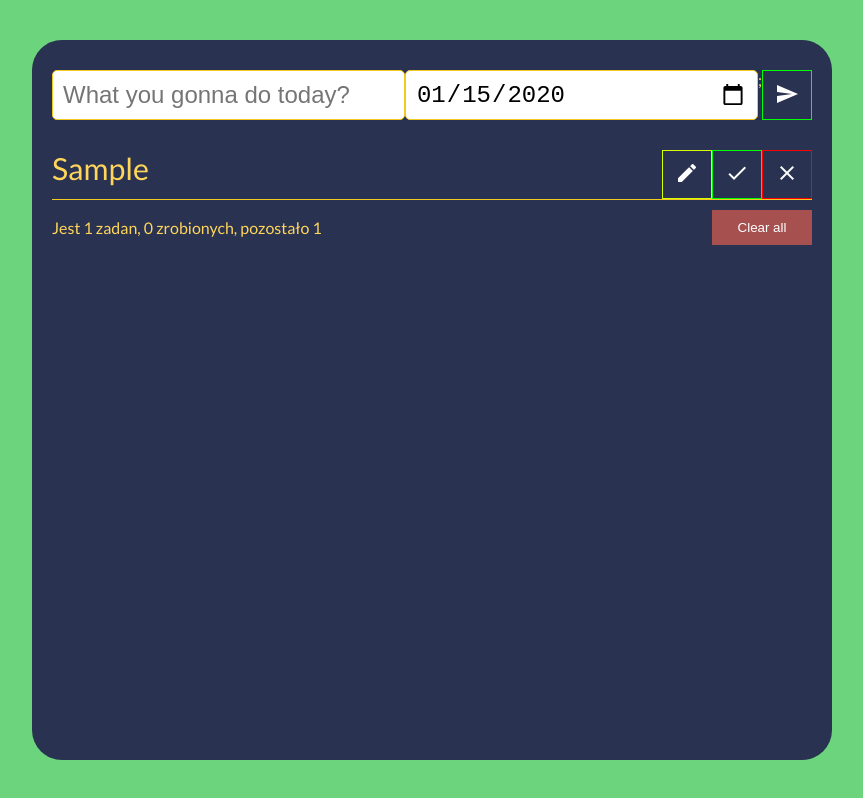
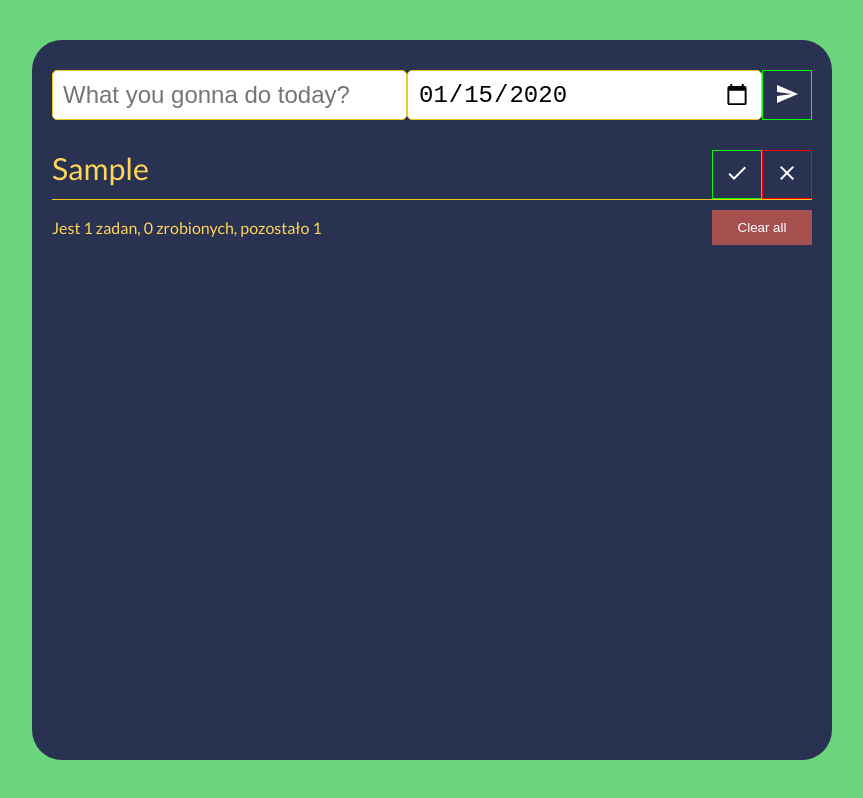
Before and after one commit to BartekObudzinski/ToDoAppReact, a React (Create React App) app: page / in a window 1280 px wide. Both pictures are taken after typing "Sample", "2020-01-15" into the empty fields and a click on the button "send". Shown: the whole page, without its empty margins (208-1071 px from the left). Built offline with nearby package versions, Linux system fonts and the light colour scheme.

Commit message:
fix: fix

```diff
--- a/src/App.js
+++ b/src/App.js
@@ -7,7 +7,8 @@ function App() {
   const [inputText, setInputText] = useState("");
   const [todoTasks, setTodoTasks] = useState([]);
   const [edit, setEdit] = useState();
-  const [date, setDate] = useState(new Date());
+  const [date, setDate] = useState();
+
   useEffect(() => {
     {
       todoTasks.length < 1
--- a/src/components/ToDoForm/ToDoForm.js
+++ b/src/components/ToDoForm/ToDoForm.js
@@ -11,6 +11,8 @@ const ToDoForm = ({
   todoTasks,
   setTodoTasks,
 }) => {
+  const todayDate = new Date();
+
   const handleInputText = (e) => {
     setInputText(e.target.value);
   };
@@ -45,7 +47,7 @@ const ToDoForm = ({
         maxLength="30"
         onChange={handleInputText}
       />
-      <input required type="date" value={date} onChange={handleDate} />;
+      <input required type="date" value={date} onChange={handleDate} />
       <div className="buttonsContainer">
         <Button onClickFn={addTask} style={styles.buttonSend} type="submit">
           <i class="material-icons">send</i>
--- a/src/components/ToDoList/ToDoList.js
+++ b/src/components/ToDoList/ToDoList.js
@@ -27,7 +27,8 @@ const ToDoList = ({ date, setEdit, todoTasks, setTodoTasks }) => {
   };
 
   const handleRemoveAll = () => {
-    setTodoTasks([]);
+    //setTodoTasks([]);
+    console.log(...todoTasks);
   };
 
   const doneCounter = todoTasks.filter((done) => done.completed === true);
--- a/src/components/ToDoSingleTask/ToDoSingleTask.js
+++ b/src/components/ToDoSingleTask/ToDoSingleTask.js
@@ -46,7 +46,7 @@ const ToDoSingleTask = ({ handleEdit, todoTask, handleRemove, handleDone }) => {
               )}
 
               <div className="buttonsContainer">
-                {todoTask.completed ? null : (
+                {todoTask.completed && (
                   <Button style={styles.buttonEdit} onClickFn={onEditClick}>
                     <i class="material-icons">mode_edit</i>
                   </Button>
```
